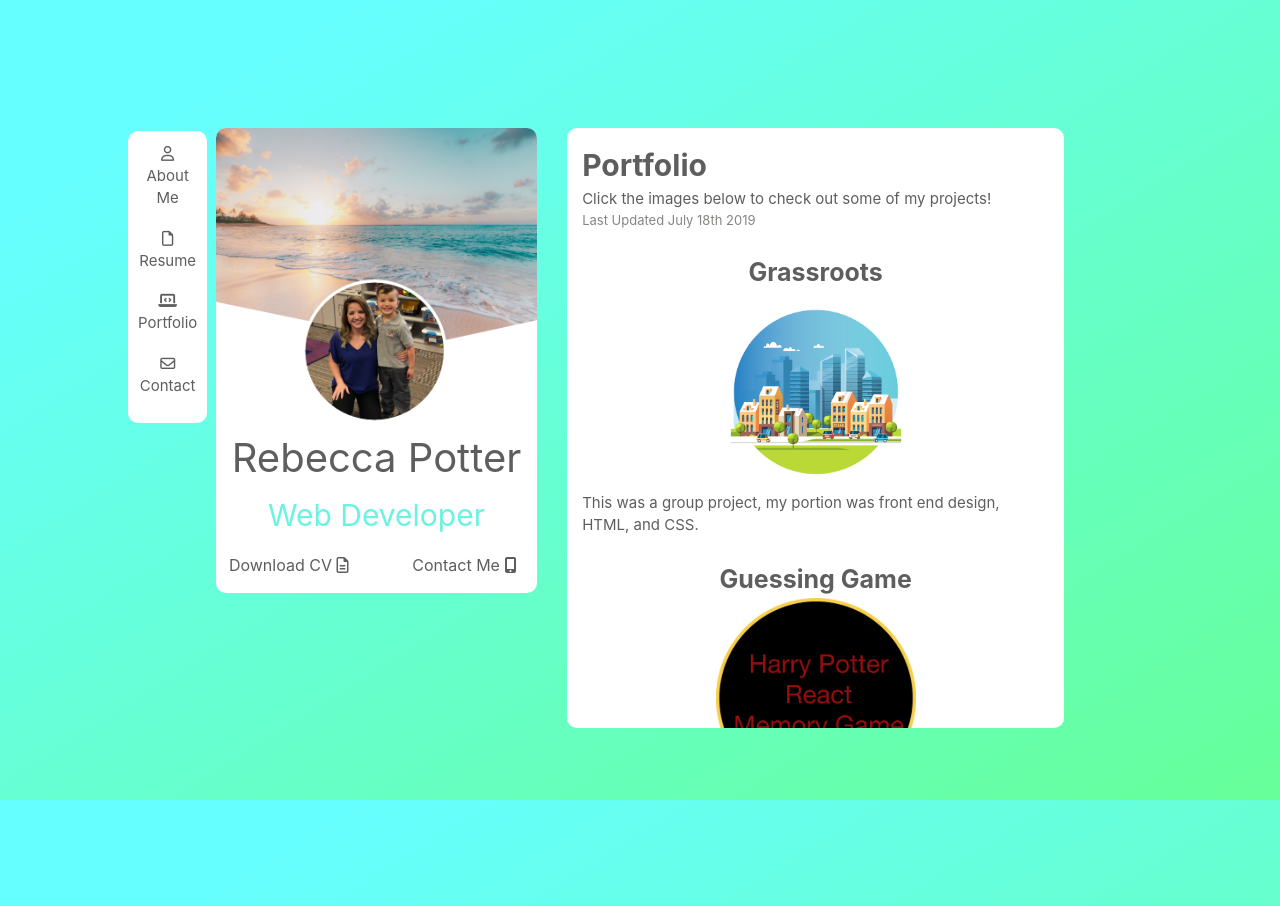
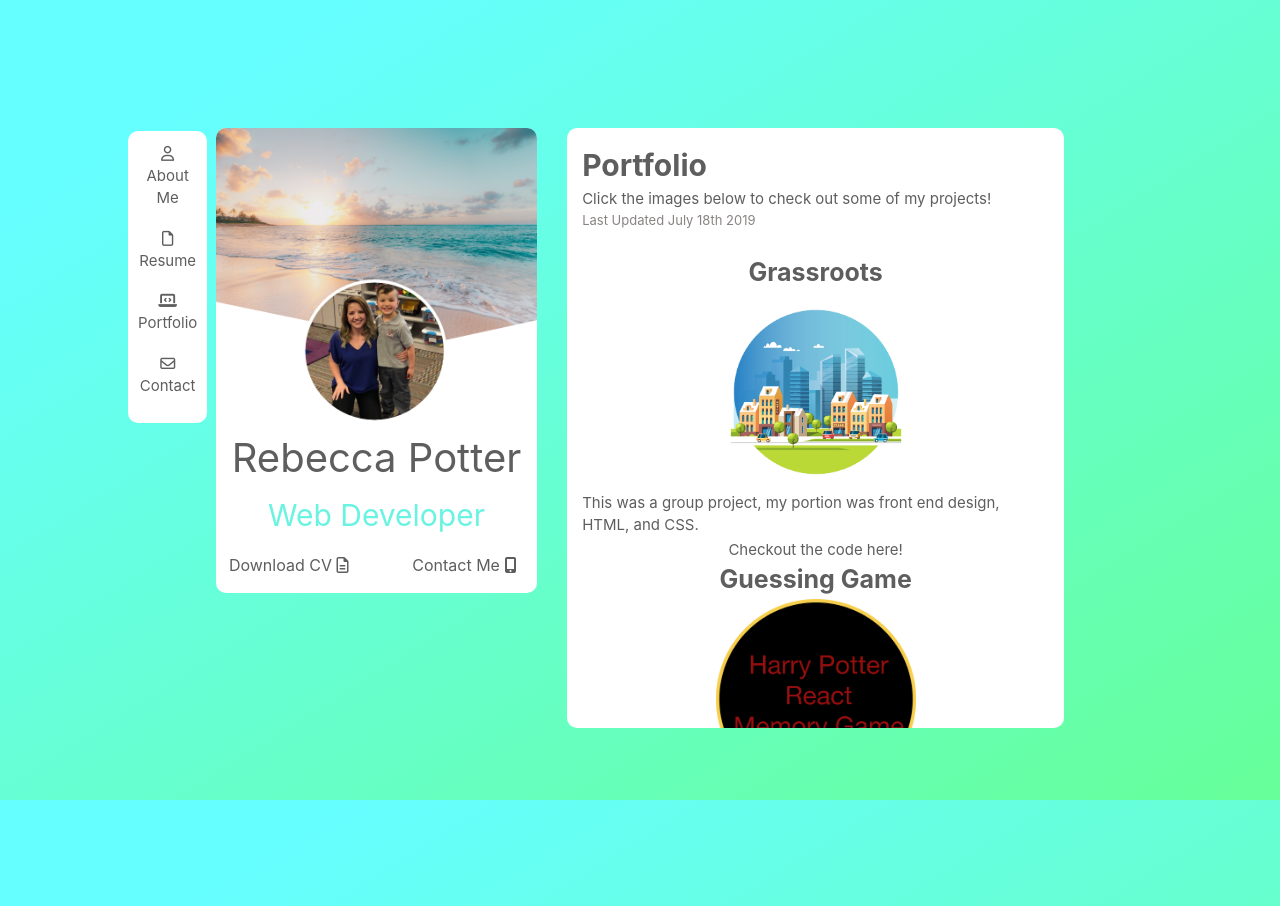
Before and after one commit to bcodessometimes/reactPortfolio, a React (Create React App) app: page / in a window 1280 px wide. Both pictures are taken after a click on the element "Portfolio". Built offline with nearby package versions, Linux system fonts and the light colour scheme.

Commit message:
small fix

```diff
--- a/src/components/portfolio/portfolio.js
+++ b/src/components/portfolio/portfolio.js
@@ -16,17 +16,22 @@ const Portfolio = props => (
     <img className="portfolioImage" src={Grassroots} alt="grass"/>
     </a>
     <div className="contentBody">This was a group project, my portion was front end design, HTML, and CSS.</div>
+    <a className="contentBody" href="https://github.com/dansirdan/suave-group-2">Checkout the code here!</a>
     <br></br>
     <div className="portfolioSubHeader">Guessing Game</div>
     <a href="https://harry-potter-memory-game1234.herokuapp.com/">
     <img className="portfolioImage" src={HarryPotter} alt="harry"/>
     </a>
     <div className="contentBody">The objective of this assignment was to use React to make a dynamic memory game.</div>
+    <a className="contentBody" href="https://github.com/beccapotter12/clickygame">Checkout the code here!</a>
+
     <br></br>
     <div className="portfolioSubHeader">Doodle Belle Puppy</div>
     {/* There will be a link here once the project is complete */}
     <img className="portfolioImage" src={DBP} alt="doodle"/>
     <div className="contentBody">INCOMPLETE This was a group project, my portion was a React front end using JSX, HTML, and CSS</div>
+    <a className="contentBody" href="https://github.com/beccapotter12/DoodleBellePuppy">Checkout the code here!</a>
+
 
     </div>
 );
```
